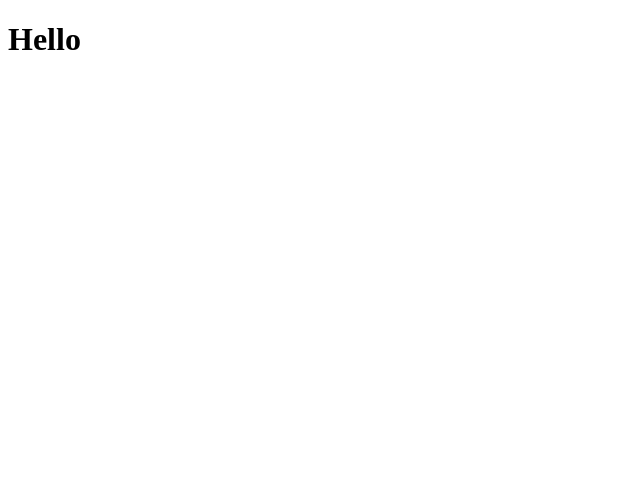
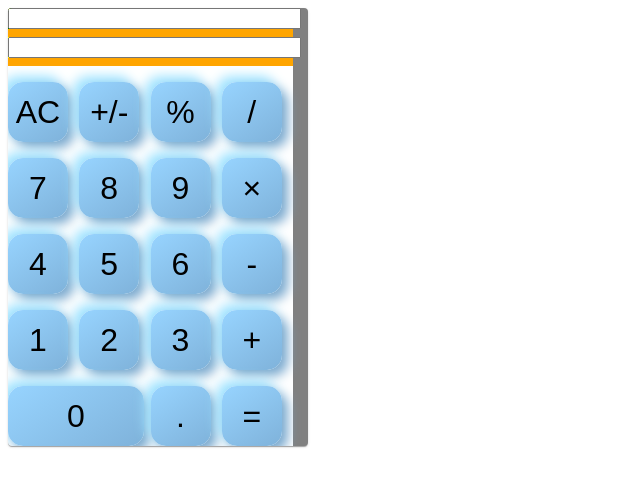
Before and after one commit to Fanta335/Calculation-App, a React (Create React App) app: page / in a window 1280 px wide. Shown: the top 486 px of the page, without its empty margins (0-640 px from the left). Built offline with nearby package versions, Linux system fonts and the light colour scheme.

Commit message:
ボタンの値を表示する機能追加

```diff
--- a/package.json
+++ b/package.json
@@ -3,6 +3,9 @@
   "version": "0.1.0",
   "private": true,
   "dependencies": {
+    "@emotion/react": "^11.4.1",
+    "@emotion/styled": "^11.3.0",
+    "@mui/material": "^5.0.0",
     "@testing-library/jest-dom": "^5.14.1",
     "@testing-library/react": "^11.2.7",
     "@testing-library/user-event": "^12.8.3",
--- a/src/App.js
+++ b/src/App.js
@@ -1,9 +1,13 @@
-import React from 'react';
+import React from "react";
+
+import Container from "./components/Container";
 
 const App = () => {
   return (
-    <h1>Hello</h1>
-  )
-}
+    <>
+      <Container />
+    </>
+  );
+};
 
 export default App;
--- /dev/null
+++ b/src/components/Button.jsx
@@ -0,0 +1,30 @@
+import React, { useCallback, useState } from "react";
+
+const Button = (props) => {
+  const { val, size, onClickInput } = props; //onClickOutput
+  const [isDown, setDown] = useState(false);
+  const handlePressDown = useCallback(() => {
+    setDown(true);
+  }, [setDown]);
+  const handlePressUp = useCallback(() => {
+    setDown(false);
+  }, [setDown]);
+  const buttonColorStyle = isDown ? "linear-gradient(145deg, #7fb2da, #97d4ff)" : "linear-gradient(145deg, #97d4ff, #7fb2da)";
+  const buttonSizeStyle = size === "wide" ? "136px" : "60px";
+  const buttonStyle = {
+    borderRadius: "15px",
+    background: buttonColorStyle,
+    boxShadow: "6px 6px 12px #78a8ce, -6px -6px 12px #a2e4ff",
+    height: "60px",
+    width: buttonSizeStyle,
+    border: "rgba(141,198,242,.3)",
+    fontSize: '2rem'
+  };
+  return (
+    <button data-val={val} style={buttonStyle} onMouseDown={handlePressDown} onMouseUp={handlePressUp} onClick={onClickInput}>
+      {props.val}
+    </button>
+  );
+};
+
+export default Button;
--- /dev/null
+++ b/src/components/ButtonArea.jsx
@@ -0,0 +1,84 @@
+import { Grid } from "@mui/material";
+import React from "react";
+
+import Button from "./Button";
+
+const ButtonArea = (props) => {
+  const { onClickInput, onClickOutput } = props;
+
+  return (
+    <div style={{ backgroundColor: "white" }}>
+      <Grid container spacing={2}>
+        <Grid item container>
+          <Grid item xs={3}>
+            <Button val={"AC"} />
+          </Grid>
+          <Grid item xs={3}>
+            <Button val={"+/-"} />
+          </Grid>
+          <Grid item xs={3}>
+            <Button val={"%"} onClickInput={onClickInput} />
+          </Grid>
+          <Grid item xs={3}>
+            <Button val={"/"} onClickInput={onClickInput} />
+          </Grid>
+        </Grid>
+        <Grid item container>
+          <Grid item xs={3}>
+            <Button val={"7"} onClickInput={onClickInput} />
+          </Grid>
+          <Grid item xs={3}>
+            <Button val={"8"} onClickInput={onClickInput} />
+          </Grid>
+          <Grid item xs={3}>
+            <Button val={"9"} onClickInput={onClickInput} />
+          </Grid>
+          <Grid item xs={3}>
+            <Button val={"×"} onClickInput={onClickInput} />
+          </Grid>
+        </Grid>
+        <Grid item container>
+          <Grid item xs={3}>
+            <Button val={"4"} onClickInput={onClickInput} />
+          </Grid>
+          <Grid item xs={3}>
+            <Button val={"5"} onClickInput={onClickInput} />
+          </Grid>
+          <Grid item xs={3}>
+            <Button val={"6"} onClickInput={onClickInput} />
+          </Grid>
+          <Grid item xs={3}>
+            <Button val={"-"} onClickInput={onClickInput} />
+          </Grid>
+        </Grid>
+        <Grid item container>
+          <Grid item xs={3}>
+            <Button val={"1"} onClickInput={onClickInput} />
+          </Grid>
+          <Grid item xs={3}>
+            <Button val={"2"} onClickInput={onClickInput} />
+          </Grid>
+          <Grid item xs={3}>
+            <Button val={"3"} onClickInput={onClickInput} />
+          </Grid>
+          <Grid item xs={3}>
+            <Button val={"+"} onClickInput={onClickInput} />
+          </Grid>
+        </Grid>
+        <Grid item container>
+          <Grid item xs={6}>
+            <Button val={"0"} size={"wide"} onClickInput={onClickInput} />
+          </Grid>
+          <Grid item xs={3}>
+            <Button val={"."} onClickInput={onClickInput} />
+          </Grid>
+          <Grid item xs={3}>
+            <Button val={"="} onClickOutput={onClickOutput} />
+          </Grid>
+        </Grid>
+      </Grid>
+    </div>
+  );
+};
+
+export default ButtonArea;
--- /dev/null
+++ b/src/components/Container.jsx
@@ -0,0 +1,34 @@
+import { Card, Grid } from "@mui/material";
+import React, { useState } from "react";
+
+import ButtonArea from "./ButtonArea";
+import DisplayArea from "./DisplayArea";
+// import expressionParser from "../utils/parser";
+
+const Container = () => {
+  const [numsInput, setInputNums] = useState([]);
+  const [numsOutput, setOutputNums] = useState([]);
+
+  const handleInput = (event) => {
+    setInputNums(numsInput + event.target.dataset.val);
+  };
+
+  const handleOutput = (event) => {
+    setOutputNums(event.target.dataset.val);
+  };
+
+  return (
+    <Card sx={{ backgroundColor: "gray", width: "300px" }}>
+      <Grid container style={{ width: "95%" }}>
+        <Grid item>
+          <DisplayArea numsInput={numsInput} numsOutput={numsOutput} />
+        </Grid>
+        <Grid item>
+          <ButtonArea onClickInput={handleInput} onClickOutput={handleOutput} />
+        </Grid>
+      </Grid>
+    </Card>
+  );
+};
+
+export default Container;
--- /dev/null
+++ b/src/components/DisplayArea.jsx
@@ -0,0 +1,24 @@
+import { Grid } from "@mui/material";
+import { Box } from "@mui/system";
+import React from "react";
+
+import InputDisplay from "./InputDisplay";
+import OutputDisplay from "./OutputDisplay";
+
+const DisplayArea = (props) => {
+  const { numsInput, numsOutput } = props;
+  return (
+    <Box sx={{ backgroundColor: "orange", pb: 3 }}>
+      <Grid container spacing={1}>
+        <Grid item xs={12}>
+          <InputDisplay numsInput={numsInput} />
+        </Grid>
+        <Grid item xs={12}>
+          <OutputDisplay numsOutput={numsOutput} />
+        </Grid>
+      </Grid>
+    </Box>
+  );
+};
+
+export default DisplayArea;
--- /dev/null
+++ b/src/components/InputDisplay.jsx
@@ -0,0 +1,12 @@
+import React from "react";
+
+const InputDisplay = (props) => {
+  const {numsInput} = props;
+  return (
+    <div style={{ backgroundColor: "green" }}>
+      <input value={numsInput} type="text" style={{width: "100%"}}/>
+    </div>
+  );
+};
+
+export default InputDisplay;
--- /dev/null
+++ b/src/components/OutputDisplay.jsx
@@ -0,0 +1,11 @@
+import React from "react";
+
+const OutputDisplay = () => {
+  return (
+    <div style={{ backgroundColor: "yellow" }}>
+      <input type="text" style={{width: "100%"}}/>
+    </div>
+  );
+};
+
+export default OutputDisplay;
--- /dev/null
+++ b/src/utils/parser.js
@@ -0,0 +1,73 @@
+const expressionParser = (expression) => {
+  let nums = []; // 数字を入れるためのスタック
+  let ops = []; // 演算子を入れるためのスタック
+
+  for (let i = 0; i < expression.length; i++) {
+    // 演算子が来たときの処理
+    if (isNaN(expression[i])) {
+      let currOP = expression[i];
+      // 現在の演算子とスタックに入っている演算子の優先順位を比較します。
+      // スタックに入っている演算子の方が優先順位が高い時は先に計算します。
+      while (ops.length > 0 && getPriority(currOP) <= getPriority(ops[ops.length - 1])) {
+        process(nums, ops[ops.length - 1]);
+        ops.pop();
+      }
+      ops.push(currOP);
+    }
+
+    // 数字が来たときの処理 ここでは文字列として扱います。
+    else {
+      let number = "";
+      // 2桁以上の数字に対応するため、演算子がくるまで文字を結合していきます。
+      while (i < expression.length && !isNaN(expression[i])) {
+        number += expression[i];
+        i++;
+      }
+      i--; // 最後に増やしたiを1つ戻しておきます。
+      nums.push(number);
+    }
+  }
+  // 演算子のスタックが空になるまでprocessを呼び出して計算を続けます。
+  while (ops.length > 0) {
+    process(nums, ops[ops.length - 1]);
+    ops.pop();
+  }
+  // 数字のスタックの先頭に答えが入っています。
+  return nums[0];
+};
+
+// スタックから数字を取り出し、受け取った演算子で計算する関数
+const process = (stack, op) => {
+  // 数字のスタックから文字列を取り出しparseIntで数字にします。
+  const right = parseInt(stack.pop());
+  const left = parseInt(stack.pop());
+
+  let value = 0;
+
+  switch (op) {
+    case "+":
+      value = left + right;
+      break;
+    case "-":
+      value = left - right;
+      break;
+    case "*":
+      value = left * right;
+      break;
+    case "/":
+      value = Math.floor(left / right);
+      break;
+    default:
+      console.log("invalid operator");
+  }
+  // 計算した結果は、次の演算子での計算のため再度スタックに入れます。
+  stack.push(value);
+};
+
+// 演算子の優先順位を返す関数
+const getPriority = (op) => {
+  if (op === "+" || op === "-") return 1;
+  else if (op === "*" || op === "/") return 2;
+};
+
+export default expressionParser;
```
Also changed, not shown: 1 other file (tests, documents, lock files or other folders).
